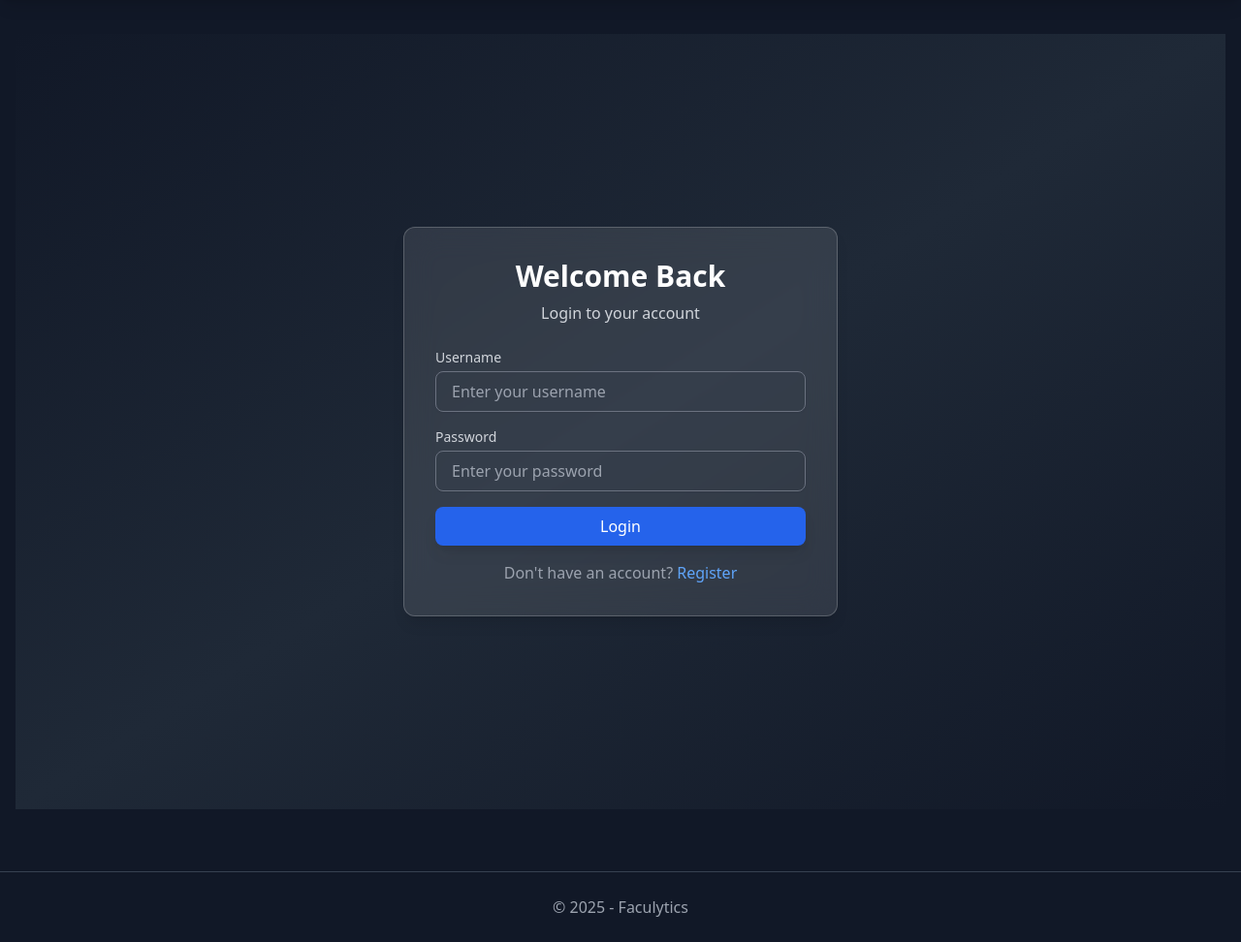
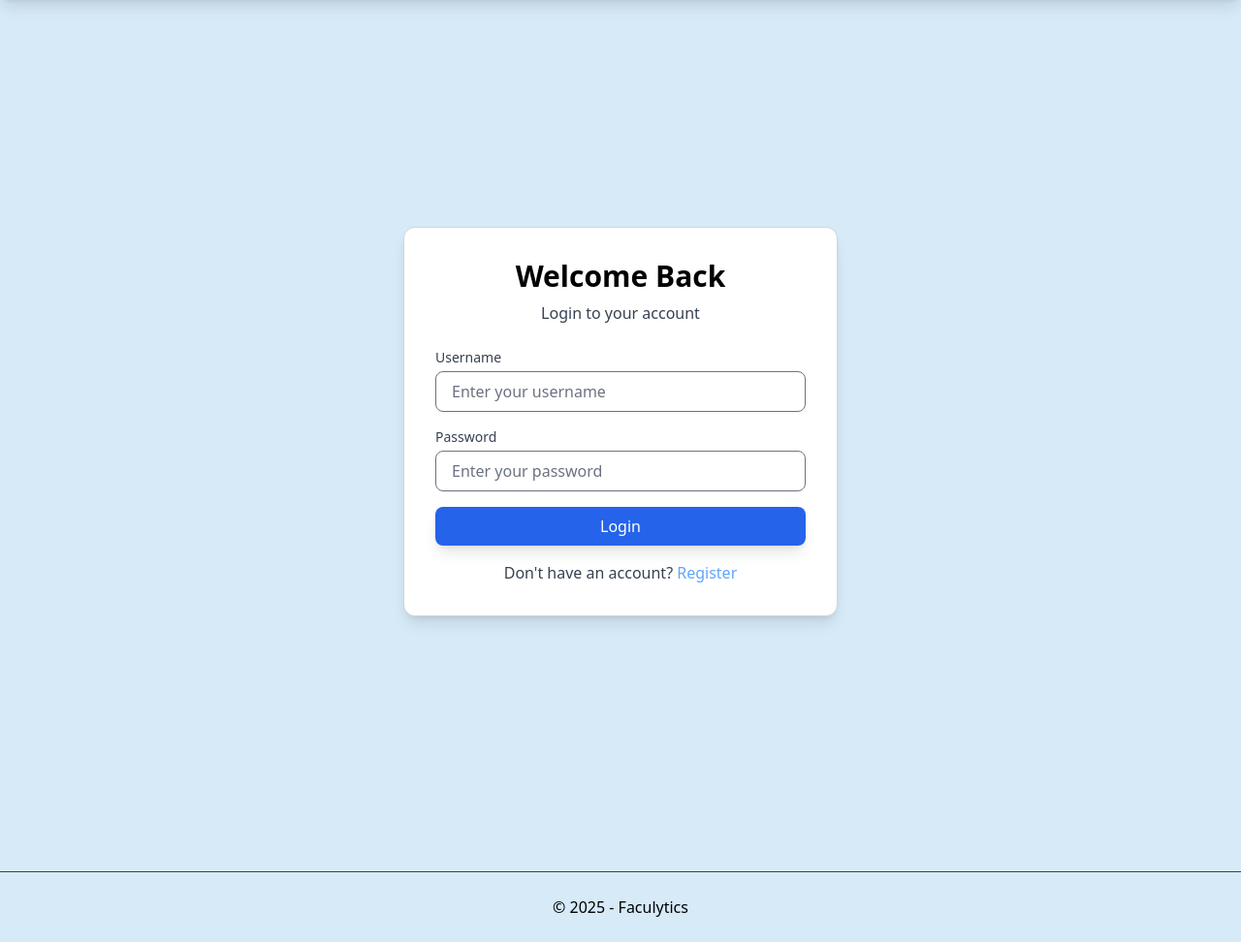
Before and after one commit to SamX822/Faculytics, a Flask app: page /login in a window 1280 px wide. Shown: the part 61-1033 px from the top of the page at 97% size. Run offline with Flask 3, Linux system fonts and the light colour scheme; parts of the project's set-up code (start-up, migrations or seed data) failed here and were passed over; some libraries are stand-ins or nearby versions.

Commit message:
mao ni akong nausab hehe

```diff
--- a/Faculytics/Faculytics/templates/dashboard.html
+++ b/Faculytics/Faculytics/templates/dashboard.html
@@ -25,7 +25,7 @@
 
     {% elif user.userType in ["Dean", "Campus Director", "Vice Chancellor"] %}
     <main class="w-full ml-[14rem] p-6 text-gray-300">
-        <h2 class="text-3xl font-bold text-white shadow-md mb-6">Welcome to Your Dashboard</h2>
+        <h2 class="text-3xl font-bold text-white shadow-md mb-6 px-4 py-2 rounded-lg" style="background-color: #85c1e9">Welcome to Your Dashboard</h2>
 
         <!-- Upload Section -->
         <a href="{{ url_for('uploadHistory') }}" class="bg-blue-800 text-white py-2 px-4 rounded-lg hover:bg-[var(--primary-color)] transition">
@@ -53,8 +53,8 @@
     </main>
 
     {% elif user.userType in ["Teacher"] %}
-    <main class="w-[100%] ml-[14rem] p-6 text-gray-300">
-        <h2 class="text-3xl font-bold text-white shadow-md">Welcome to Your Dashboard</h2>
+    <main class="w-[100%] ml-[14rem] p-6 text-gray-900" style="background-color: #85c1e9">
+        <h2 class="text-3xl font-bold text-gray-400 shadow-md">Welcome to Your Dashboard</h2>
     </main>
 
     {% else %}
--- a/Faculytics/Faculytics/templates/layout.html
+++ b/Faculytics/Faculytics/templates/layout.html
@@ -16,10 +16,11 @@
             --hover-color: #2e467d;
             --active-color: #1d335c;
             --neon-color: #00f6fa;
+            --background-color: #d6eaf8;
         }
     </style>
 </head>
-<body class="bg-gray-900 text-gray-200">
+<body class="bg-gray-900 text-gray-200" style="background-color: var(--background-color)">
     <!-- Navbar -->
     <nav class="fixed top-0 w-full bg-[var(--primary-color)] shadow-lg border-b border-white/20 z-50">
         <div class="container mx-auto flex justify-between items-center p-4">
@@ -28,12 +29,12 @@
     </nav>
 
     <!-- Page Content -->
-    <div class="container mx-auto mt-24 px-4">
+    <div class="w-full mx-auto mt-24 px-4" style="background-color: #d6eaf8; border-radius: 5px; ">
         {% block content %}{% endblock %}
     </div>
 
     <!-- Footer -->
-    <footer class="mt-16 p-6 text-center text-gray-400 border-t border-gray-700">
+    <footer class="mt-16 p-6 text-center text-black border-t border-gray-700">
         <p>&copy; {{ year }} - Faculytics</p>
     </footer>
 
--- a/Faculytics/Faculytics/templates/login.html
+++ b/Faculytics/Faculytics/templates/login.html
@@ -3,31 +3,31 @@
 {% set year = 2025 %}
 
 {% block content %}
-<div class="flex items-center justify-center min-h-screen bg-gradient-to-br from-gray-900 via-gray-800 to-gray-900">
-    <div class="relative w-full max-w-md bg-white/10 backdrop-blur-lg p-8 rounded-xl shadow-lg border border-white/20">
-        <h2 class="text-3xl font-extrabold text-white text-center">Welcome Back</h2>
-        <p class="text-gray-300 text-center mt-2">Login to your account</p>
+<div class="flex items-center justify-center min-h-screen" style="background-color: #d6eaf8; ">
+    <div class="relative w-full max-w-md bg-white p-8 rounded-xl shadow-lg border border-gray-300">
+        <h2 class="text-3xl font-extrabold text-black text-center">Welcome Back</h2>
+        <p class="text-gray-700 text-center mt-2">Login to your account</p>
 
         {% if error %}
-        <div class="mt-4 p-3 text-sm text-red-400 bg-red-800/20 rounded-lg border border-red-400">
+        <div class="mt-4 p-3 text-sm text-red-400 bg-red-800/20 rounded-lg border border-red-600">
             {{ error }}
         </div>
         {% endif %}
 
         <form method="POST" action="{{ url_for('login') }}" class="mt-6 space-y-4">
             <div class="relative">
-                <label for="uName" class="block text-sm font-medium text-gray-300">Username</label>
+                <label for="uName" class="block text-sm font-medium text-gray-700">Username</label>
                 <input type="text" id="uName" name="uName"
                        class="mt-1 w-full px-4 py-2 bg-transparent border border-gray-500 rounded-lg shadow-sm
-                           focus:ring-2 focus:ring-blue-400 focus:border-blue-400 transition duration-300 ease-in-out text-white placeholder-gray-400"
+                           focus:ring-2 focus:ring-blue-400 focus:border-blue-400 transition duration-300 ease-in-out text-black placeholder-gray-500"
                        placeholder="Enter your username" required>
             </div>
 
             <div class="relative">
-                <label for="pWord" class="block text-sm font-medium text-gray-300">Password</label>
+                <label for="pWord" class="block text-sm font-medium text-gray-700">Password</label>
                 <input type="password" id="pWord" name="pWord"
                        class="mt-1 w-full px-4 py-2 bg-transparent border border-gray-500 rounded-lg shadow-sm
-                           focus:ring-2 focus:ring-blue-400 focus:border-blue-400 transition duration-300 ease-in-out text-white placeholder-gray-400"
+                           focus:ring-2 focus:ring-blue-400 focus:border-blue-400 transition duration-300 ease-in-out text-black placeholder-gray-500"
                        placeholder="Enter your password" required>
             </div>
 
@@ -38,9 +38,9 @@
             </button>
         </form>
 
-        <p class="mt-4 text-center text-gray-400">
+        <p class="mt-4 text-center text-gray-700">
             Don't have an account?
-            <a href="{{ url_for('register') }}" class="text-blue-400 hover:text-blue-500 transition">Register</a>
+            <a href="{{ url_for('register') }}" class="text-blue-400 hover:text-blue-700 transition">Register</a>
         </p>
     </div>
 </div>
--- a/Faculytics/Faculytics/templates/sidebar.html
+++ b/Faculytics/Faculytics/templates/sidebar.html
@@ -1,5 +1,5 @@
 <!-- sidebar.html -->
-<aside class="fixed top-[50px] left-0 w-[250px] h-[calc(100vh-50px)] bg-gradient-to-b from-gray-800 to-gray-900 text-white shadow-xl overflow-y-auto transition-all duration-300 border-r border-gray-700">
+<aside class="fixed top-[50px] left-0 w-[250px] h-[calc(100vh-50px)] bg-[#273746] text-white shadow-xl overflow-y-auto transition-all duration-300 border-r border-gray-700">
     <!-- Profile Section -->
     <div class="text-center py-6">
         <img src="{{ url_for('static', filename=user.profilePicture) if user.profilePicture else url_for('static', filename='assets/default-avatar.png') }}" alt="Profile Picture" class="h-24 w-24 rounded-full rounded-full mx-auto shadow-md border-2 border-yellow-400 mb-2">
```
Also changed, not shown: 1 other file.
